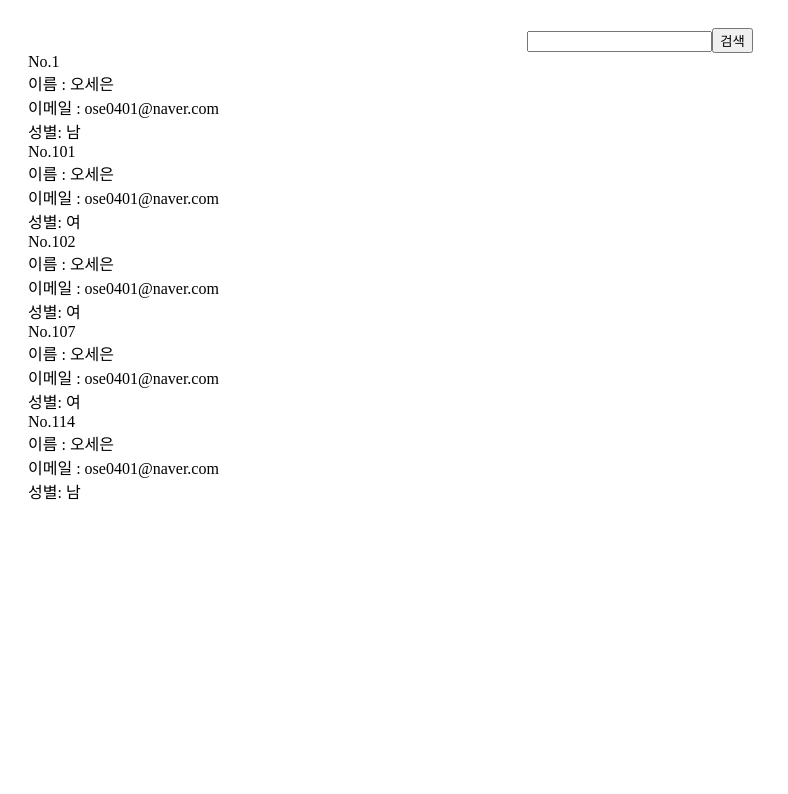
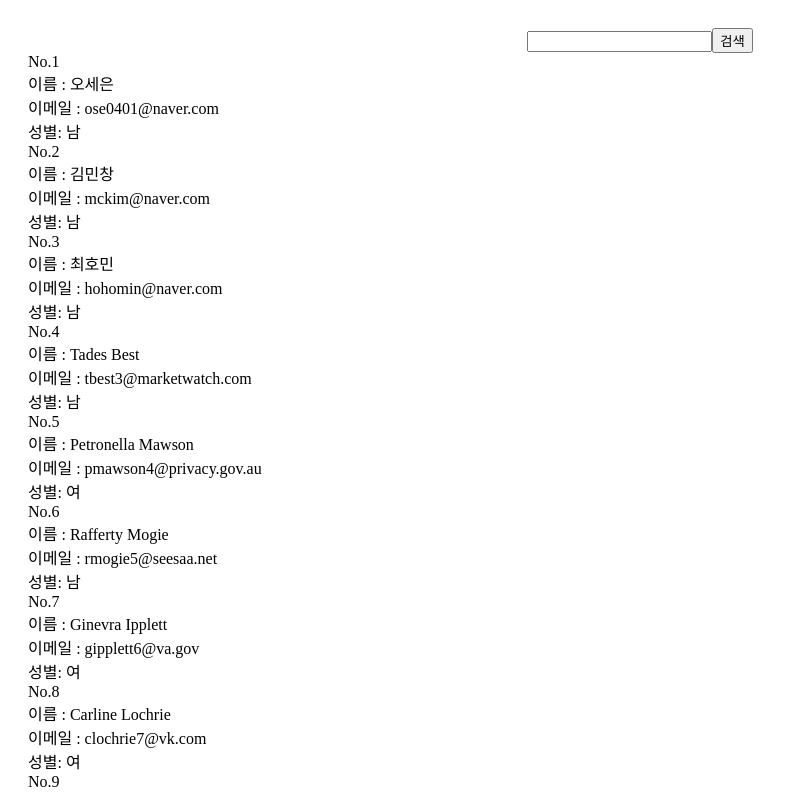
Before and after one commit to FiveBirdSilver/withoutCRA, a React app: page / in a window 1280 px wide. Shown: the top 794 px of the page, without its empty margins (0-788 px from the left). Built offline with nearby package versions, Linux system fonts and the light colour scheme; data requests are answered from the project's data file; what recoil-persist would draw is missing.

Commit message:
useQuery await 테스트

```diff
--- a/src/insert.tsx
+++ b/src/insert.tsx
@@ -1,10 +1,14 @@
 import { useSetRecoilState } from "recoil";
 import { keywordState } from "./store";
-import { useState } from "react";
+import { useEffect, useState } from "react";
 
 const Insert = () => {
   const [key, setkey] = useState("");
   const setKeyword = useSetRecoilState(keywordState);
+
+  useEffect(() => {
+    setKeyword("오세은");
+  }, []);
 
   return (
     <div>
--- a/src/main.tsx
+++ b/src/main.tsx
@@ -37,6 +37,10 @@ function Main() {
     gender: gender,
   };
 
+  const testFecth = useQuery(["test"], async () => await getData(keyword));
+
+  console.log("keyword", keyword);
+  console.log("data", testFecth);
   // 데이터 조회
   const { data, fetchNextPage } = useInfiniteQuery(
     ["info"],
@@ -54,8 +58,6 @@ function Main() {
     }
   );
 
-  const testFecth = useQuery(["test"], () => getData(keyword));
-  console.log(testFecth);
   useEffect(() => {
     if (inView) fetchNextPage();
   }, [inView]);
@@ -64,7 +66,6 @@ function Main() {
     testFecth.refetch();
   }, [keyword]);
 
-  console.log(testFecth.data);
   // 정보 추가
   const addInfo = useMutation(setData, {
     onError: (data, error, variables) => {
--- a/src/store.tsx
+++ b/src/store.tsx
@@ -7,6 +7,6 @@ const { persistAtom } = recoilPersist({ key: "test", storage: sessionStorage });
 // 유저 State
 const keywordState = atom({
   key: "keyword",
-  default: "오세은",
+  default: "",
 });
 export { keywordState };
```
